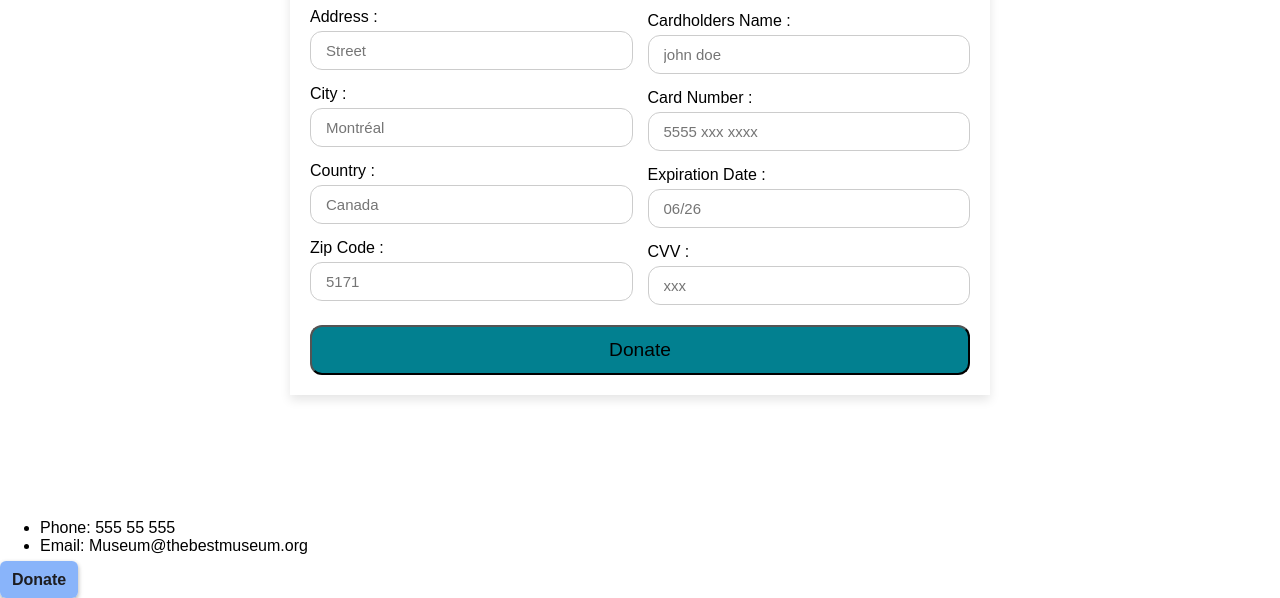
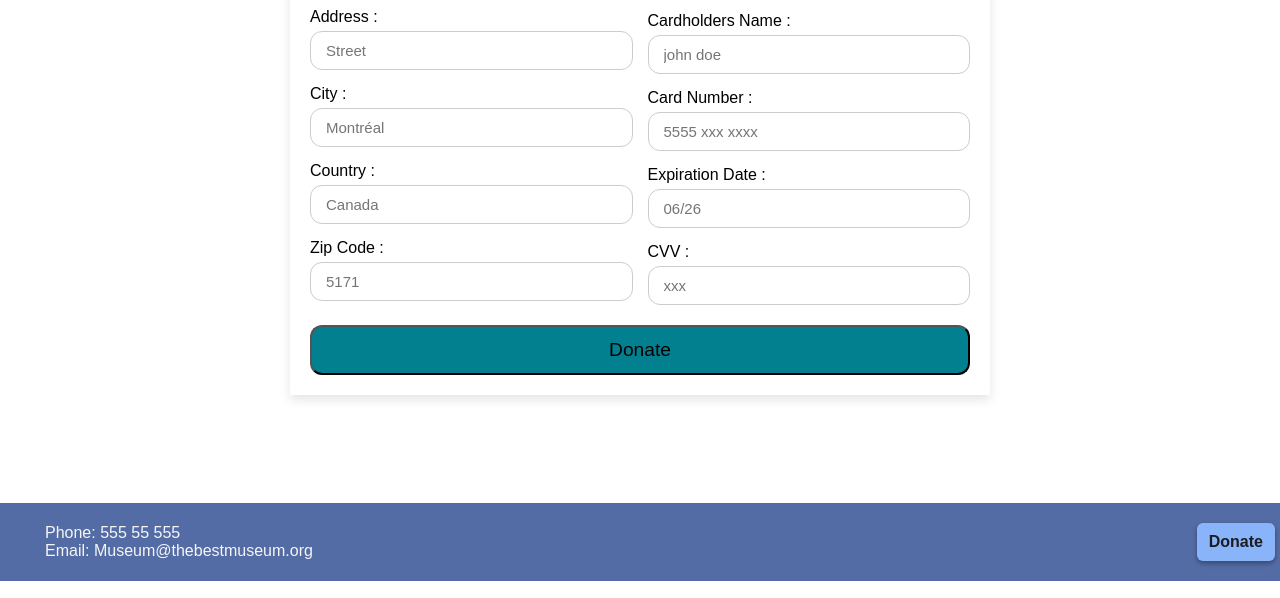
Before and after one commit to ErlandHeenHalvorsen/Semesteroppgave01002erlhal, a plain HTML site: page C_S.html in a window 1280 px wide. Shown: the part 878-1476 px from the top of the page. Drawn offline with Linux system fonts and the light colour scheme; a web font is replaced by a local one.

Commit message:
new footer added to all pages

```diff
--- a/C_S.html
+++ b/C_S.html
@@ -167,11 +167,17 @@
       </div>
     </main>
     <footer>
-      <ul class="footer_list">
-        <li>Phone: 555 55 555</li>
-        <li>Email: Museum@thebestmuseum.org</li>
-      </ul>
-      <a class="cta" href="checkout.html">Donate</a>
+      <div class="footer_row">
+        <div class="footer_column">
+          <ul class="footer_list">
+            <li>Phone: 555 55 555</li>
+            <li>Email: Museum@thebestmuseum.org</li>
+          </ul>
+        </div>
+        <div class="footer_column">
+          <a class="cta" href="checkout.html">Donate</a>
+        </div>
+      </div>
     </footer>
   </body>
 </html>
```
Also changed, not shown: Exhibits.html (+11 -5 lines), Visit.html (+11 -5 lines), checkout.html (+11 -5 lines).
